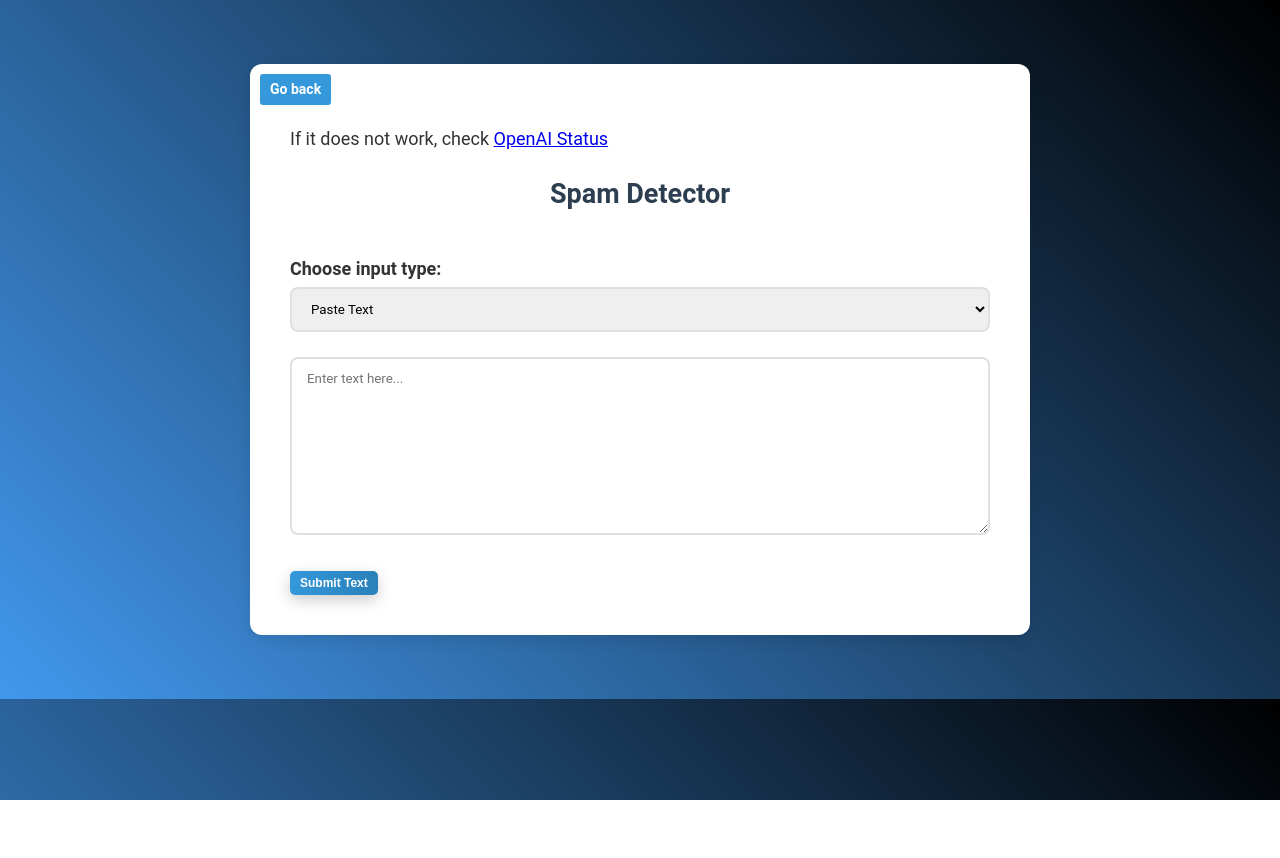
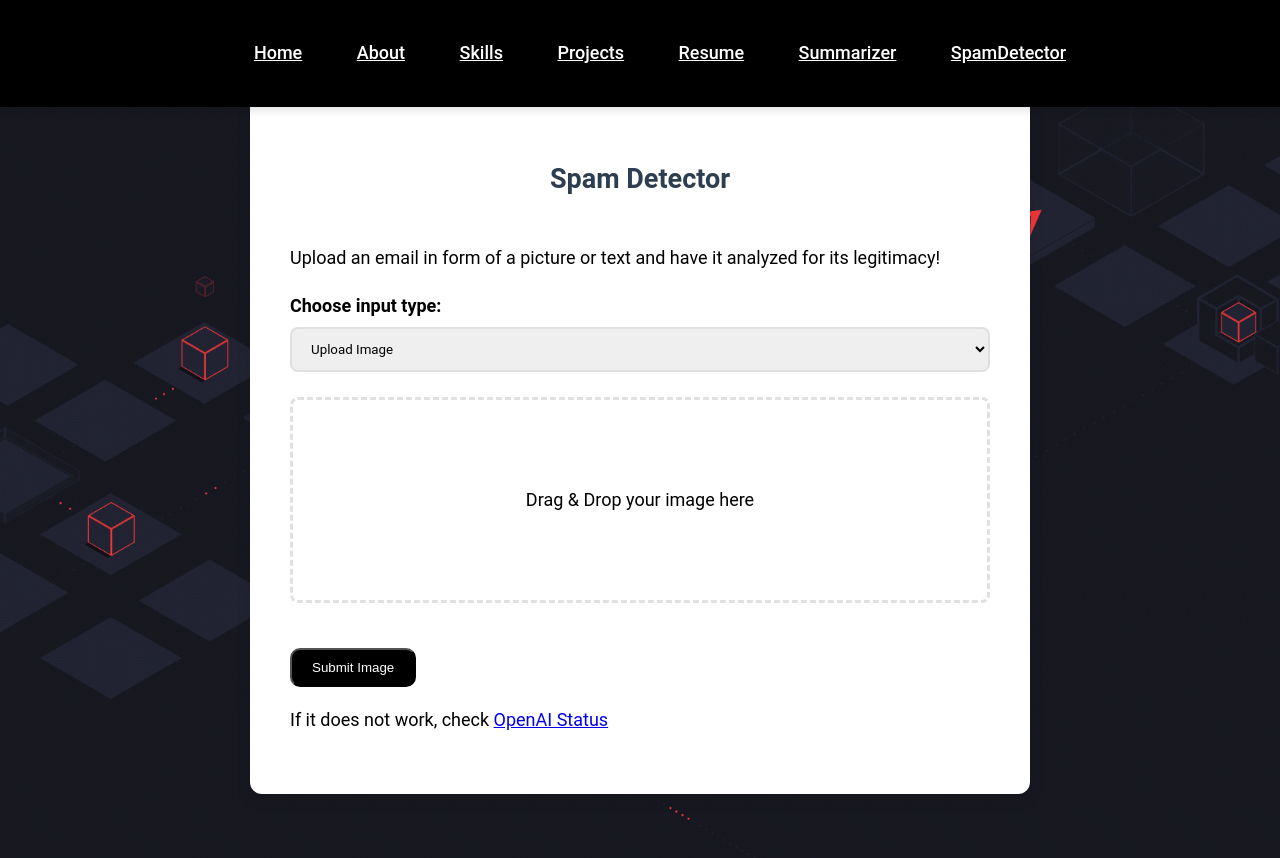
Before and after one commit to owe005/SpamDetector, a Flask app: page / in a window 1280 px wide. Before the commit the page ends 800 px from the top, so only its background shows below. Run offline with Flask 3, Linux system fonts and the light colour scheme; some libraries are stand-ins or nearby versions.

Commit message:
design overhaul to match website

```diff
--- a/app.py
+++ b/app.py
@@ -19,12 +19,6 @@ def allowed_file(filename):
 @app.route('/', methods=['GET'])
 def index():
     return render_template('index.html', analysis=None)
-
-@app.route('/analyze-text', methods=['POST'])
-def analyze_text():
-    text = request.form.get('text')
-    analysis = get_response(text)
-    return jsonify({'analysis': analysis})
 
 @app.route('/analyze-image', methods=['POST'])
 def analyze_image():
@@ -50,6 +44,12 @@ def analyze_image():
 
     return jsonify({'error': 'Invalid file type'}), 400
 
+@app.route('/analyze-text', methods=['POST'])
+def analyze_text():
+    text = request.form.get('text')
+    analysis = get_response(text)
+    return jsonify({'analysis': analysis})
+
 def verify_recaptcha(recaptcha_response):
     payload = {
         'secret': RECAPTCHA_SECRET_KEY,
--- a/static/css/style.css
+++ b/static/css/style.css
@@ -7,11 +7,12 @@ body, textarea, select, button {
 }
 
 body {
-    background: linear-gradient(45deg, #4298ee, #000000);
-    color: #333;
+    background-image: url('../img/3492868.gif');
+    background-attachment: fixed;
+    background-size: cover;
+    color: #000;
     font-size: 18px;
-    line-height: 1.5;
-    overflow-x: hidden;
+    line-height: 1.7;
 }
 
 /* Container styling */
@@ -19,7 +20,7 @@ body {
     max-width: 700px;
     margin: 5% auto;
     padding: 40px;
-    background-color: #ffffff;
+    background-color: #fff;
     box-shadow: 0 5px 15px rgba(0, 0, 0, 0.1);
     border-radius: 12px;
     opacity: 0;
@@ -62,26 +63,28 @@ select:focus, textarea:focus, button:focus {
 
 button {
     cursor: pointer;
-    background-color: #3498db;
+    background-color: #000000;
     color: #fff;
     border: none;
     border-radius: 8px;
 }
 
 button:hover {
-    background-color: #2980b9;
+    background-color: #000000;
 }
 
 input[type="submit"] {
-    padding: 5px 10px;
-    background: linear-gradient(90deg, #3498db, #2980b9);
+    display: inline-block;
+    text-align: center;
+    line-height: normal;
+    align-items: center;
+    justify-content: center;
+    margin-top: 20px;
+    background-color: #000000;
     color: #fff;
-    border: none;
-    border-radius: 5px;
-    font-weight: bold;
-    font-size: 12px;
-    box-shadow: 0px 5px 15px rgba(0, 0, 0, 0.2);
-    transition: transform 0.2s, box-shadow 0.2s;
+    padding: 10px 20px;
+    border-radius: 10px;
+    transition: background-color 0.3s;
 }
 
 input[type="submit"]:hover {
@@ -141,9 +144,9 @@ input[type="submit"]:active {
     top: 10px;           /* Adjust this value for desired vertical placement */
     left: 10px;          /* Adjust this value for desired horizontal placement */
     display: inline-block;
-    padding: 5px 10px;   /* Reduced padding for a smaller button */
+    padding: 10px 20px;   /* Reduced padding for a smaller button */
     border: none;
-    background-color: #3498db;
+    background-color: #000000;
     color: white;
     text-decoration: none;
     border-radius: 3px;  /* Smaller border radius for a tighter curve */
@@ -152,5 +155,45 @@ input[type="submit"]:active {
 }
 
 .button-link:hover {
-    background-color: #2980b9;
+    background-color: #000000;
 }
+
+.button-link:active {
+    transform: translateY(0);
+    box-shadow: 0px 5px 15px rgba(0, 0, 0, 0.2);
+}
+
+header {
+    position: fixed;
+    top: 0;
+    left: 0;
+    width: 100%;
+    z-index: 1000;
+    background-color: #000;
+    color: #fff;
+    padding: 20px 0;
+    text-align: center;
+    box-shadow: 0 4px 8px rgba(0, 0, 0, 0.1);
+}
+
+nav ul {
+    list-style-type: none;
+}
+
+nav ul li {
+    display: inline;
+    margin: 0 15px;
+}
+
+nav ul li a {
+    color: #fff;
+    font-weight: 500;
+    padding: 5px 10px;
+    border-radius: 4px;
+    transition: background-color 0.3s, color 0.3s;
+}
+
+nav ul li a:hover {
+    background-color: #fff;
+    color: #000;
+}
--- a/static/js/script.js
+++ b/static/js/script.js
@@ -1,11 +1,11 @@
 document.getElementById('inputType').addEventListener('change', function(event) {
     const selectedType = event.target.value;
-    if (selectedType === 'text') {
+    if (selectedType === 'image') {
+        document.getElementById('textForm').style.display = 'none';
+        document.getElementById('imageForm').style.display = 'block';
+    } else {
         document.getElementById('textForm').style.display = 'block';
         document.getElementById('imageForm').style.display = 'none';
-    } else {
-        document.getElementById('textForm').style.display = 'none';
-        document.getElementById('imageForm').style.display = 'block';
     }
 });
 
@@ -119,16 +119,3 @@ function handleDragLeave(event) {
     const dropZone = event.currentTarget;
     dropZone.classList.remove('active-drag');
 }
-
-// Dark Mode Toggle
-const darkModeCheckbox = document.getElementById('darkModeCheckbox');
-
-darkModeCheckbox.addEventListener('change', function() {
-    if (this.checked) {
-        document.body.setAttribute('data-theme', 'dark');
-        localStorage.setItem('theme', 'dark');
-    } else {
-        document.body.removeAttribute('data-theme');
-        localStorage.setItem('theme', 'light');
-    }
-});
--- a/templates/index.html
+++ b/templates/index.html
@@ -11,29 +11,34 @@
 </head>
 
 <body>
+    <header>
+        <nav>
+            <ul>
+                <li><a href="https://olewestby.live/" class="nav-link">Home</a></li>
+                <li><a href="https://olewestby.live/#about" class="nav-link">About</a></li>
+                <li><a href="https://olewestby.live/#skills" class="nav-link">Skills</a></li>
+                <li><a href="https://olewestby.live/#projects" class="nav-link">Projects</a></li>
+                <li><a href="https://olewestby.live/#resume" class="nav-link">Resume</a></li>
+                <li><a href="https://summarizer.olewestby.live" class="nav-link">Summarizer</a></li>
+                <li><a href="https://spamdetector.olewestby.live" class="nav-link">SpamDetector</a></li>
+            </ul>
+        </nav>
+    </header>
+
+    <br>
+
     <div class="container">
+        <h2>Spam Detector</h2>
 
-        <h3>
-        <a href="https://olewestby.live/" class="button-link">Go back</a>
-        </h3>
-
-        <p>If it does not work, check <a href="https://status.openai.com/">OpenAI Status</a> </p>
-
-        <h2>Spam Detector</h2>
+        <p>Upload an email in form of a picture or text and have it analyzed for its legitimacy!</p>
 
         <label for="inputType">Choose input type:</label>
         <select id="inputType">
+            <option value="image">Upload Image</option>
             <option value="text">Paste Text</option>
-            <option value="image">Upload Image</option>
         </select>
 
-        <form id="textForm" action="/analyze-text" method="post">
-            <textarea name="text" id="text" cols="30" rows="10" placeholder="Enter text here..."></textarea>
-            <div class="g-recaptcha" data-sitekey="6LcUA6woAAAAAMUb9sxzM044NaKDuedToRfEu8VA"></div>
-            <input type="submit" value="Submit Text" name="submit">
-        </form>
-
-        <form id="imageForm" action="/analyze-image" method="post" enctype="multipart/form-data" style="display: none;">
+        <form id="imageForm" action="/analyze-image" method="post" enctype="multipart/form-data">
             <div class="drop-zone" ondrop="handleDrop(event)" ondragover="handleDragOver(event)" ondragleave="handleDragLeave(event)" onclick="document.getElementById('imageUpload').click()">
                 Drag & Drop your image here<label for="imageUpload" class="file-label"></label>
                 <input type="file" id="imageUpload" name="file" accept="image/*" style="display: none;">
@@ -42,7 +47,14 @@
         <img id="imagePreview" src="#" alt="Image Preview" style="display: none; max-width: 200px; margin-top: 10px;">
             <div class="g-recaptcha" data-sitekey="6LcUA6woAAAAAMUb9sxzM044NaKDuedToRfEu8VA"></div>
             <input type="submit" value="Submit Image" name="submit">
+            <p>If it does not work, check <a href="https://status.openai.com/">OpenAI Status</a></p>
+        </form>
 
+        <form id="textForm" action="/analyze-text" style="display: none" method="post">
+            <textarea name="text" id="text" cols="30" rows="10" placeholder="Enter text here..."></textarea>
+            <div class="g-recaptcha" data-sitekey="6LcUA6woAAAAAMUb9sxzM044NaKDuedToRfEu8VA"></div>
+            <input type="submit" value="Submit Text" name="submit">
+            <p>If it does not work, check <a href="https://status.openai.com/">OpenAI Status</a></p>
         </form>
 
         {% if analysis is not none %}
```
Also changed, not shown: pictures/a7837344-a3ae-463e-be65-bdfadf3ead7e.png (added), static/img/3492868.gif (added).
